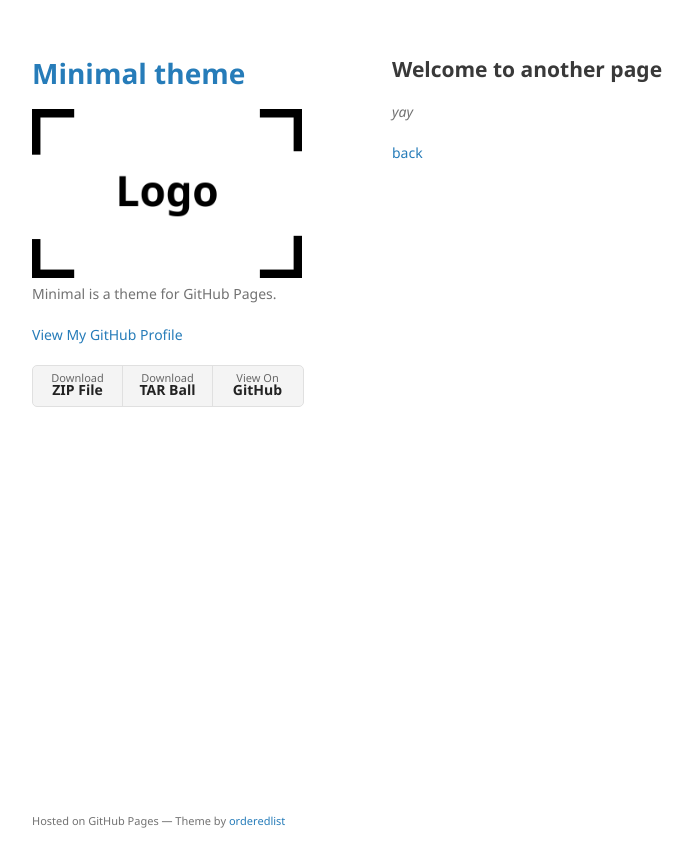
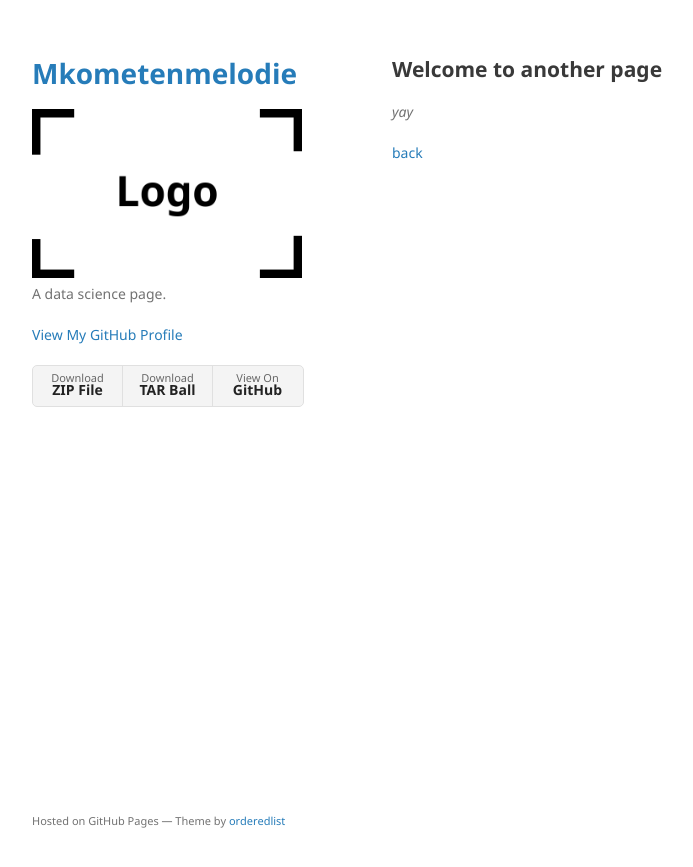
Before and after one commit to kometenmelodie/kometenmelodie.github.io, a Jekyll site: the page built from another-page.md, in a window 1280 px wide. Shown: the top 867 px of the page, without its empty margins (178-871 px from the left). Built offline with Jekyll 4.4.1, drawn with Linux system fonts in a browser that asks for light colours; our own code applies the rules of GitHub Pages for plain Markdown files.

Commit message:
Update _config.yml

```diff
--- a/_config.yml
+++ b/_config.yml
@@ -1,6 +1,6 @@
-title: Minimal theme
+title: Mkometenmelodie
 logo: /assets/img/logo.png
-description: Minimal is a theme for GitHub Pages.
+description: A data science page.
 show_downloads: true
 google_analytics:
 theme: jekyll-theme-minimal
```
